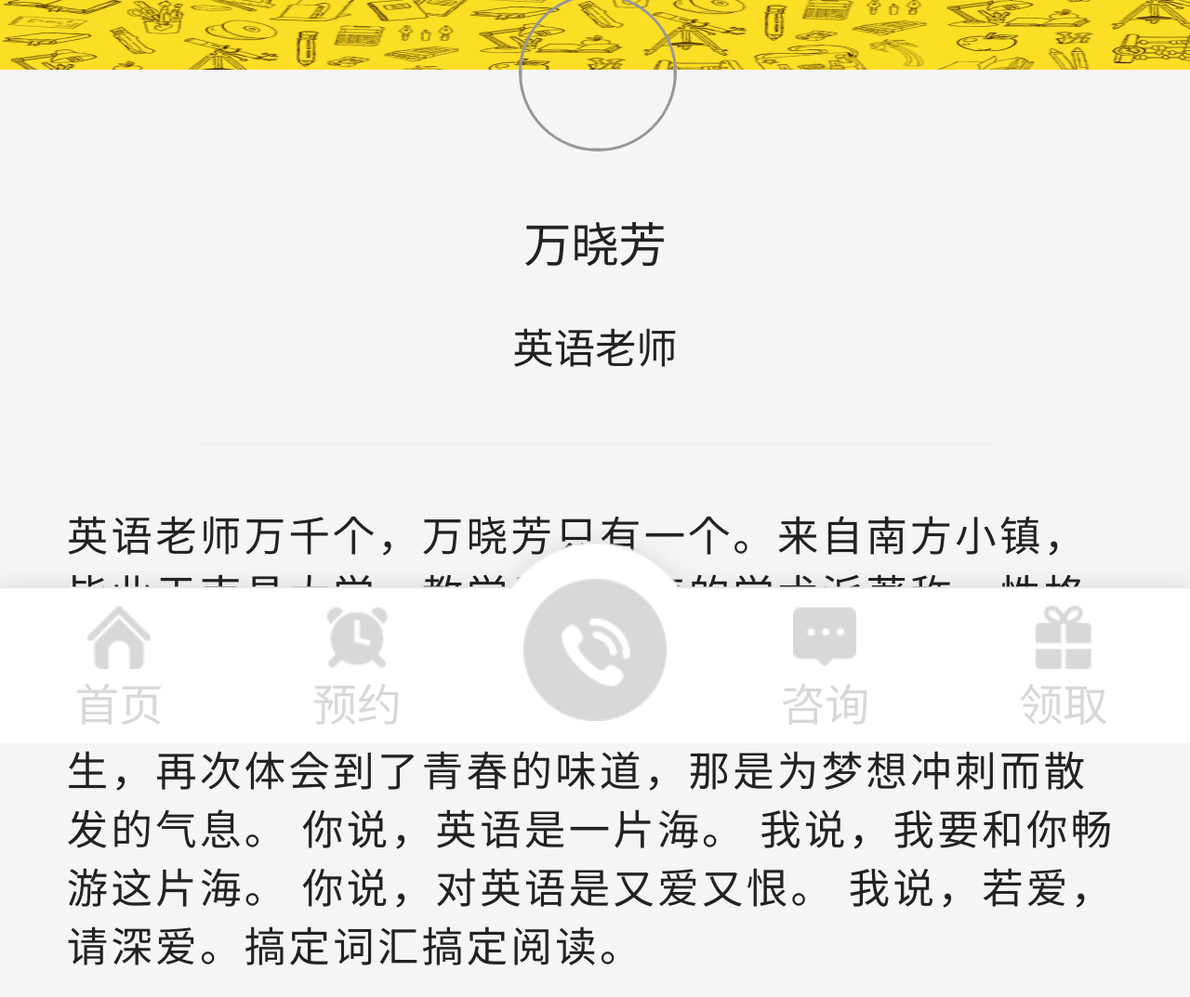
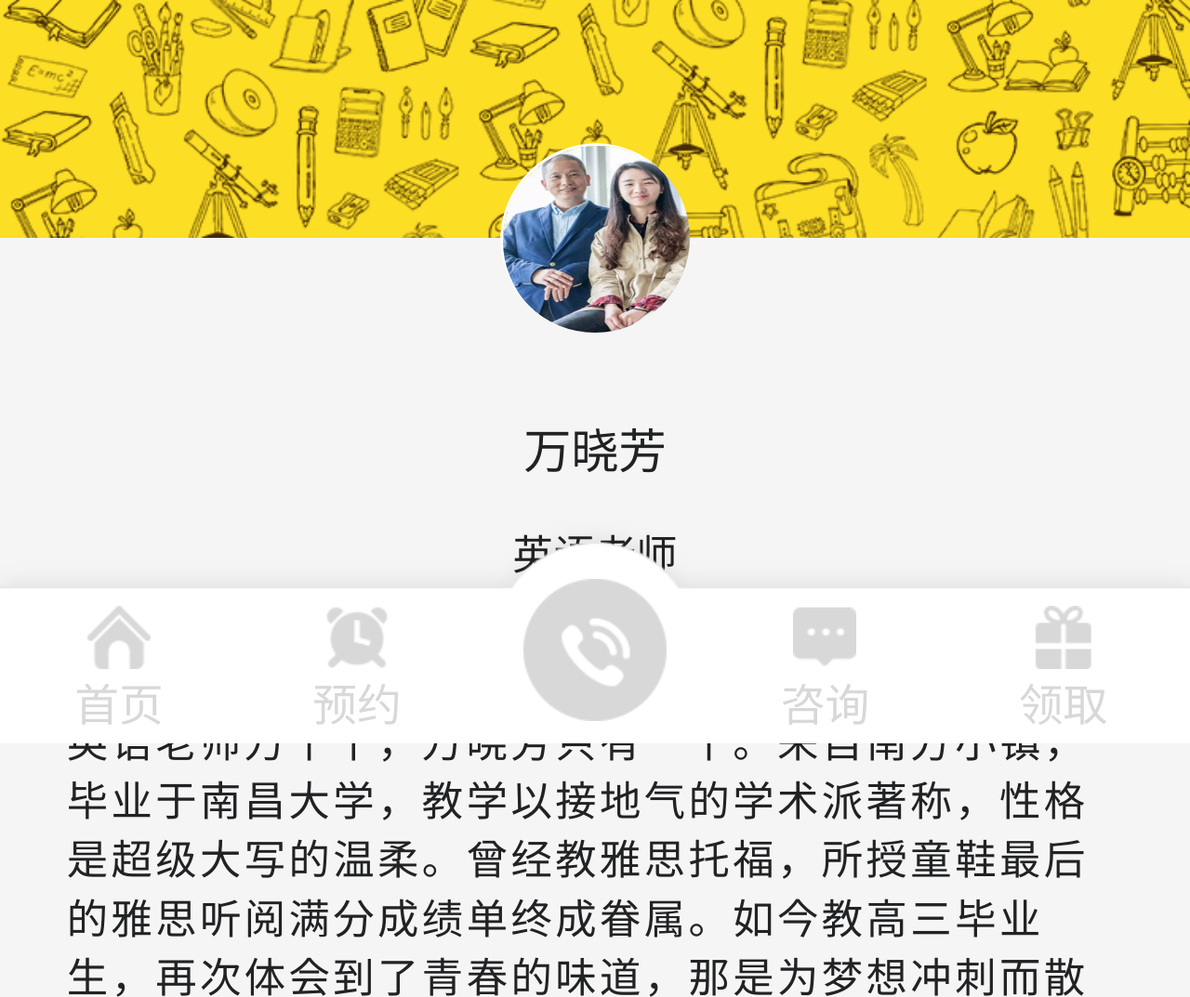
Before and after one commit to ffjy/home, a website: page src/masterDetails.html in a window 1280 px wide. Shown: the top 1073 px of the page at 93% size. Before the commit the page ends 1052 px from the top, so only its background shows below. Drawn offline with nearby package versions, Linux system fonts and the light colour scheme; files that its build step writes are made by us from their sources.

Commit message:
liujie：调整样式

```diff
--- a/src/css/masterDetails/masterDetails.scss
+++ b/src/css/masterDetails/masterDetails.scss
@@ -7,27 +7,31 @@
 
   .header {
     width: 100%;
-    height: 75px;
+    height: pxTorem(75px);
+    overflow: hidden;
 
     img {
       width: 100%;
       height: 100%;
+      display: block;
     }
   }
 
   .headSculpture {
     position: relative;
-    width: pxTorem(48px);
-    height: pxTorem(48px);
-    top: pxTorem(-24px);
-    border-radius: pxTorem(180px);
+    width: pxTorem(60px);
+    height: pxTorem(60px);
+    top: pxTorem(-30px);
+    border-radius: 50%;
     margin: 0 auto;
+    overflow: hidden;
 
     img {
+      display: block;
       width: 100%;
       height: 100%;
-      border-radius: pxTorem(180px);
-      border: px2rem(1px) solid #979797;
+      border-radius: 50%;
+      border: px2rem(1px) solid #fff;
     }
 
   }
--- a/src/masterDetails.html
+++ b/src/masterDetails.html
@@ -69,7 +69,7 @@
     </div>
 
     <div class="headSculpture">
-        <img src=" "/>
+        <img src="img/common/headSculpture.png"/>
     </div>
 
     <div class="object">
```
